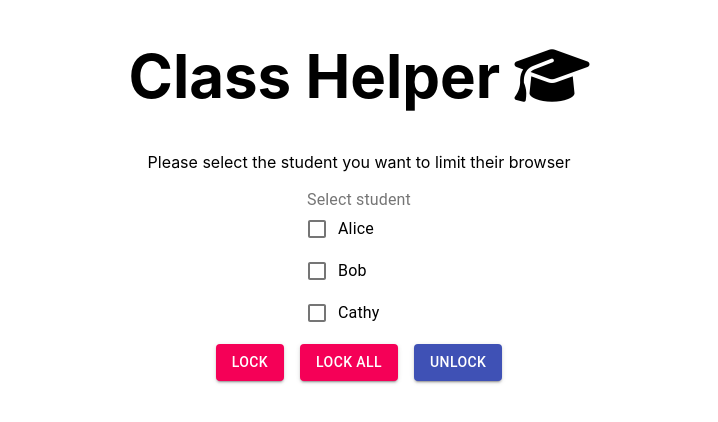
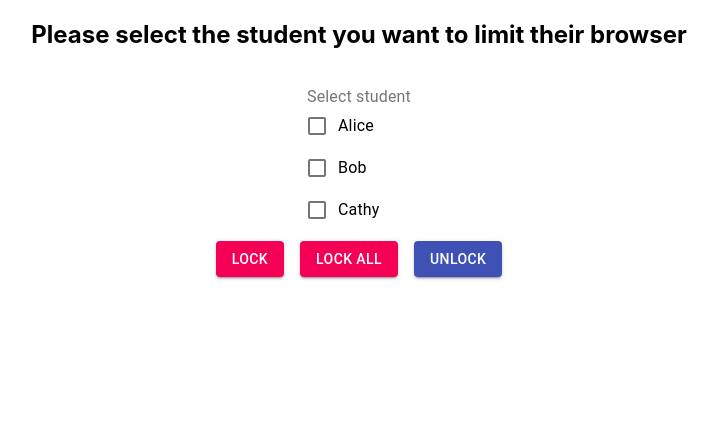
Before and after one commit to seansio1995/ClassHelper, a React (Create React App) app: page /instructorLimit in a window 1280 px wide. Shown: the top 422 px of the page, without its empty margins (281-999 px from the left). Built offline with nearby package versions, Linux system fonts and the light colour scheme.

Commit message:
add limit

```diff
--- a/package.json
+++ b/package.json
@@ -9,6 +9,7 @@
     "material-ui-icons": "^1.0.0-beta.36",
     "node-sass": "^4.13.0",
     "react": "^16.11.0",
+    "react-data-table-component": "^4.0.1",
     "react-dom": "^16.11.0",
     "react-page-layout": "^0.9.8",
     "react-router": "^5.1.2",
@@ -16,6 +17,7 @@
     "react-scripts": "3.2.0",
     "react-swipeable-views": "^0.13.3",
     "react-webcam": "^4.0.0",
+    "styled-components": "^4.4.1",
     "uuid": "^3.3.3"
   },
   "scripts": {
--- a/src/components/InstructorCourseHomepage.js
+++ b/src/components/InstructorCourseHomepage.js
@@ -25,6 +25,7 @@ import Button from '@material-ui/core/Button';
 import StudentQuiz from "../StudentQuiz";
 import StudentDiscussion from "../StudentDiscussion";
 import InstructorQuiz from "./InstructorQuiz";
+import InstructorLimit from "./InstructorLimit";
 
 function TabPanel(props) {
     const { children, value, index, ...other } = props;
@@ -101,6 +102,7 @@ export default function FullWidthTabs() {
                             <Tab label="Discuss" {...a11yProps(1)} />
                             <Tab label="Team" {...a11yProps(2)} />
                             <Tab label="Quiz" {...a11yProps(3)} />
+                            <Tab label="Lock" {...a11yProps(4)} />
                         </Tabs>
                     </AppBar>
                     <SwipeableViews
@@ -133,6 +135,9 @@ export default function FullWidthTabs() {
                         <TabPanel value={value} index={3} dir={theme.direction}>
                             <InstructorQuiz/>
                         </TabPanel>
+                        <TabPanel value={value} index={4} dir={theme.direction}>
+                            <InstructorLimit/>
+                        </TabPanel>
                     </SwipeableViews>
                 </div>
             </Grid>
--- a/src/components/InstructorLimit.js
+++ b/src/components/InstructorLimit.js
@@ -28,13 +28,13 @@ class InstructorLimit extends Component {
         return (
 
             <div style = {pageStyle}>
-                <div style = {headerStyle}>
+                {/* <div style = {headerStyle}>
                     <Link to = "/instructorHomepage" style = {linkStyle}>
                         <h1>Class Helper <i className="fas fa-graduation-cap" ></i></h1>
                     </Link>
-                </div>
+                </div> */}
                 <div>
-                    <div>Please select the student you want to limit their browser </div>
+                    <h2>Please select the student you want to limit their browser </h2>
                 </div>
                 <br></br>
                 <FormControl component="fieldset">
```
